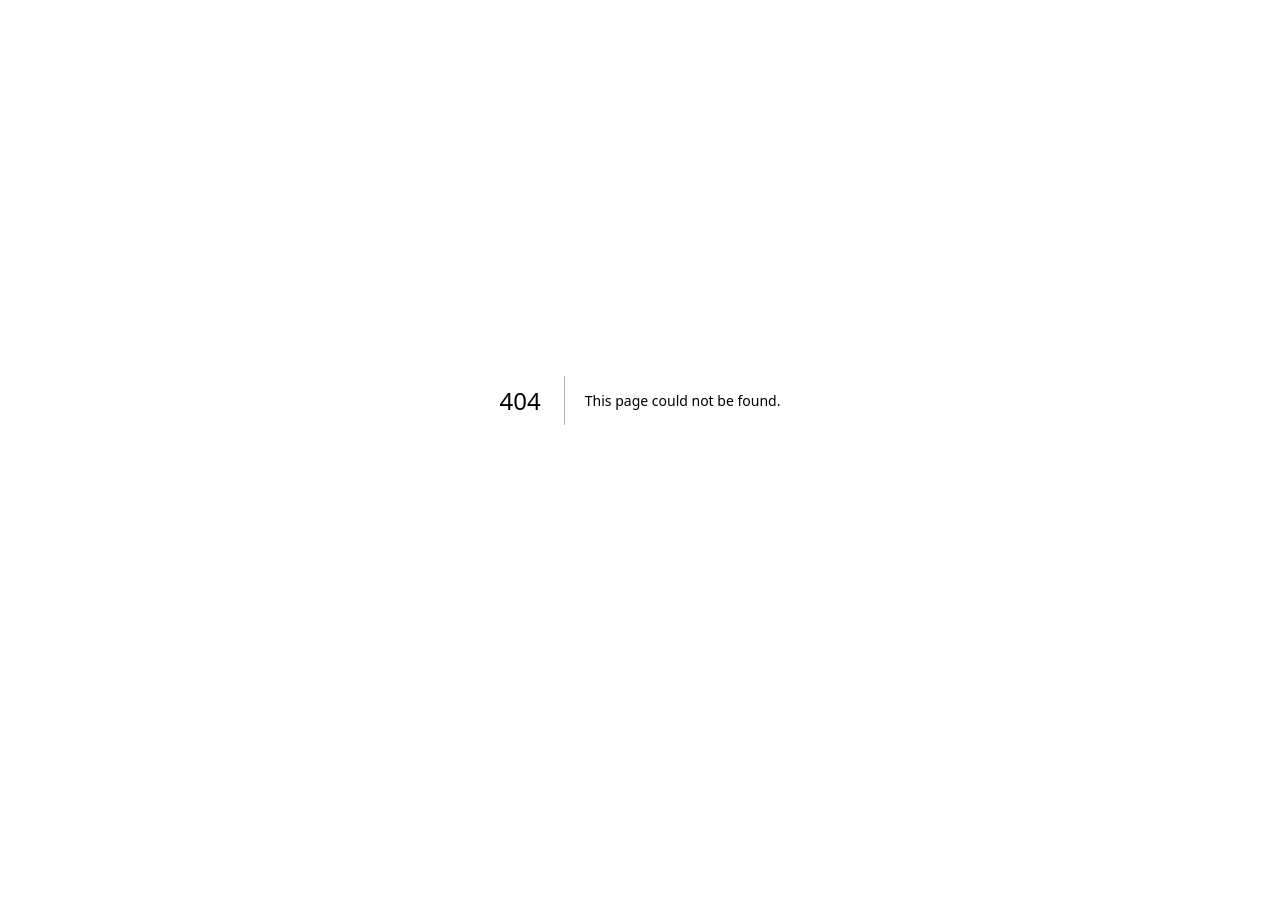
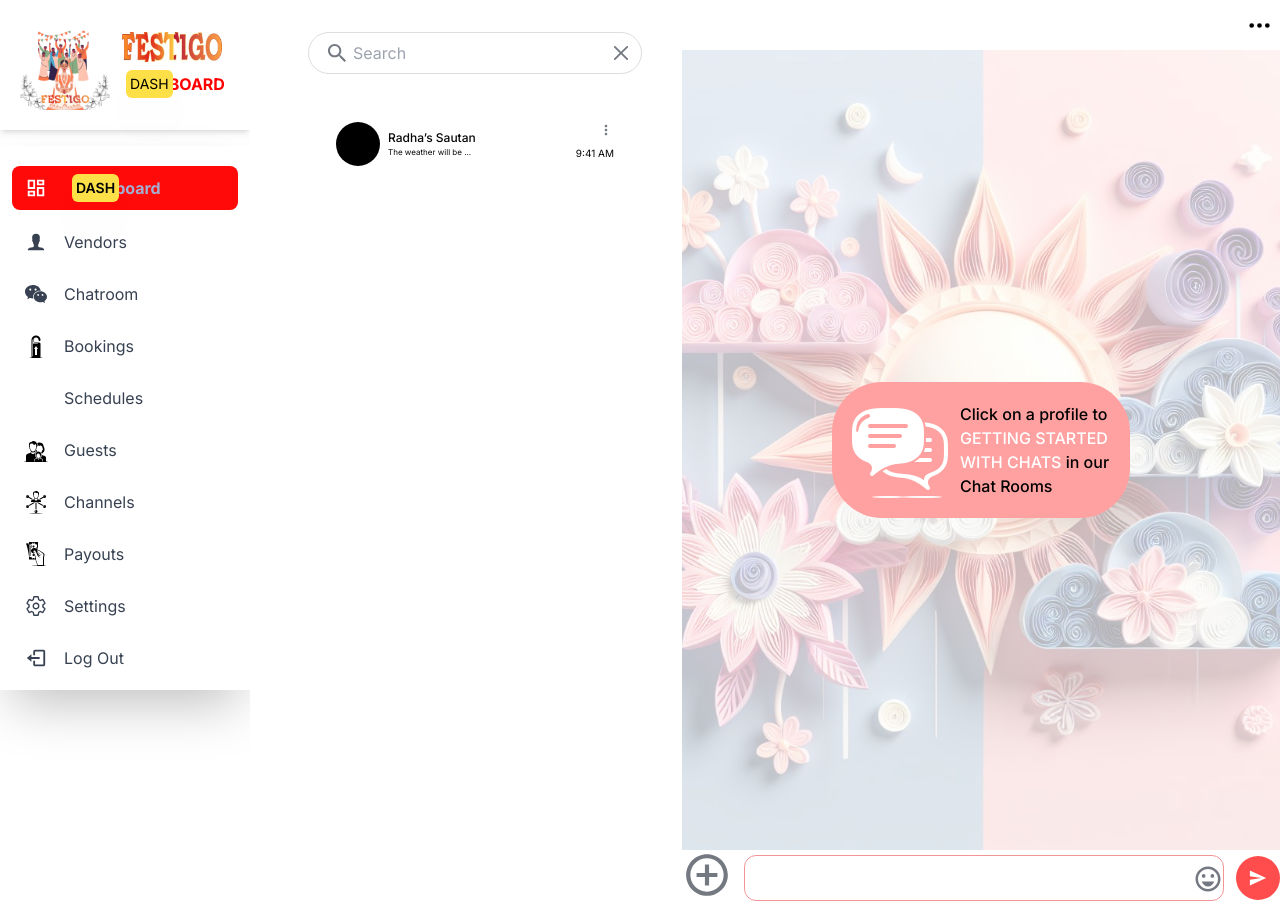
Before and after one commit to Niharika0104/Festigo, a Next.js app in the folder festigo/: page /dashboard/chatroom in a window 1280 px wide. Before the commit this address had no page. Before the commit the page ends 800 px from the top, so only its background shows below. Built offline with nearby package versions, Linux system fonts and the light colour scheme.

Commit message:
fixed dashboard routing

```diff
--- /dev/null
+++ b/festigo/app/dashboard/chatroom/page.tsx
@@ -0,0 +1,17 @@
+"use client"
+
+import Calendar from "@/components/Calendar/Calendar"
+import {Chatroom} from "@/components/dashboard/chatroom/Chatroom"
+
+export default function CalendarPage() {
+
+    return (
+
+
+        <div className="bg-white">
+
+            <Chatroom ></Chatroom>
+
+        </div>
+    )
+}
--- /dev/null
+++ b/festigo/app/dashboard/payouts/page.tsx
@@ -0,0 +1,17 @@
+"use client"
+
+import Calendar from "@/components/Calendar/Calendar"
+import {Payout} from "@/components/dashboard/payout/Payout"
+
+export default function CalendarPage() {
+
+    return (
+
+
+        <div className="bg-white">
+
+            <Payout ></Payout>
+
+        </div>
+    )
+}
--- a/festigo/constants/SideBarData.tsx
+++ b/festigo/constants/SideBarData.tsx
@@ -27,7 +27,10 @@ export const SideBarData = [
     },
     {
         title: "Chatroom",
-        icon: <IoLogoWechat size={22}/>
+        icon: <IoLogoWechat size={22}/>,
+        link:"/dashboard/chatroom"
+
+
     },
     {
         title: "Bookings",
@@ -50,7 +53,8 @@ export const SideBarData = [
     },
     {
         title: "Payouts",
-        icon: <Image src={Payouts} alt="Payouts" />
+        icon: <Image src={Payouts} alt="Payouts" />,
+        link:"/dashboard/payouts"
     },
     {
         title: "Settings",
```
